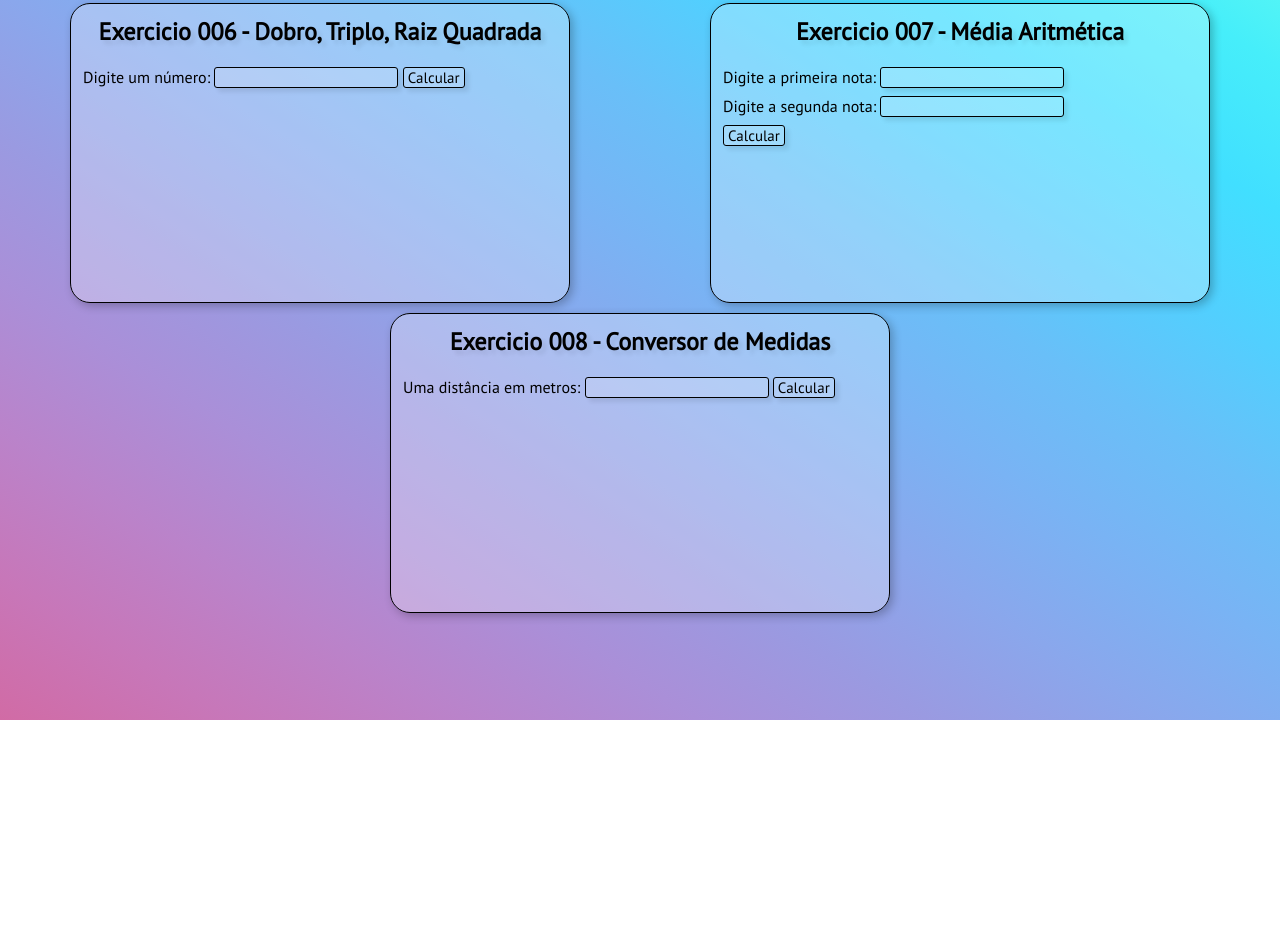
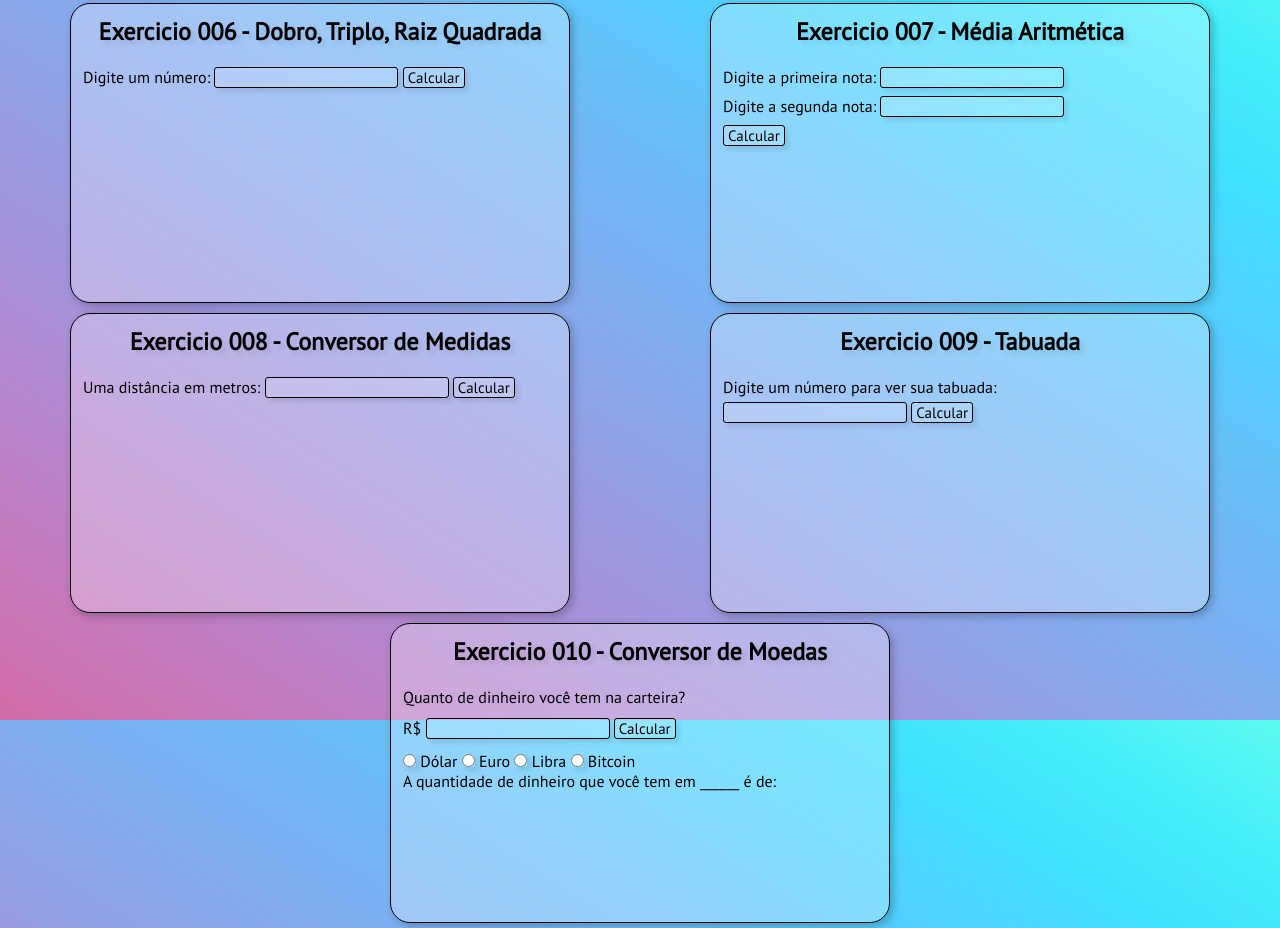
Before and after one commit to ThauaBrandao/curso-js, a plain HTML site: page exercicios_py/index.html in a window 1280 px wide. Shown: the part 80-1008 px from the top of the page. Before the commit the page ends 800 px from the top, so only its background shows below. Drawn offline with Linux system fonts and the light colour scheme; a web font is replaced by a local one.

Commit message:
exercicio 010 feito

```diff
--- a/exercicios_py/index.html
+++ b/exercicios_py/index.html
@@ -58,16 +58,57 @@
                 <input type="button" value="Calcular" onclick="calcular008()" id="calc008" class="calc">
             </div>
 
-            <div id="resultado006">
+            <div id="resultado008">
             </div>
         </div>
 
-        <script src="script.js">
+        <!--EXERCICIO 009-->
+        <div id="conteiner">
+            <div id="titulo">
+                <h2>Exercicio 009 - Tabuada</h2>
+            </div>
+            <div>
+                <nav style="margin-bottom: 5px;"><label for="numero009">Digite um número para ver sua tabuada:</label></nav>
+                <input type="number" id="numero009">
+                <input type="button" value="Calcular" onclick="calcular009()" id="calc009" class="calc">
+            </div>
 
-        </script>
+            <div id="resultado009">
+            </div>
+        </div>
+
+        <!--EXERCICIO 010-->
+        <div id="conteiner">
+            <div id="titulo">
+                <h2>Exercicio 010 - Conversor de Moedas</h2>
+            </div>
+            <div>
+                <nav style="margin-bottom: 5px;"><label for="numero010">Quanto de dinheiro você tem na carteira?</label></nav>R$
+                <input type="number" id="numero010">
+                <input type="button" value="Calcular" onclick="calcular010()" id="calc010" class="calc" style="margin: 6px 0px 12px 0px;">
+                <div class="form-group">
+                    <input type="radio" name="moeda" id="dolar">
+                    <label for="dolar">Dólar</label>
+                    <input type="radio" name="moeda" id="euro">
+                    <label for="euro">Euro</label>
+                    <input type="radio" name="moeda" id="libra">
+                    <label for="libra">Libra</label>
+                    <input type="radio" name="moeda" id="bitcoin">
+                    <label for="bitcoin">Bitcoin</label>
+                </div>
+            </div>
+
+            <div id="resultado010">
+                A quantidade de dinheiro que você tem em ______ é de:
+            </div>
+        </div>
+
+
 
 
     </main>
+    <script src="script.js">
 
+    </script>
 </body>
 </html>
--- a/exercicios_py/script.js
+++ b/exercicios_py/script.js
@@ -2,12 +2,12 @@
 
 function calcular006() {
     let numero006 = document.querySelector("#numero006")
-    let resultado006 = document.getElementById('resultado006')
+    let res006 = document.getElementById('resultado006')
     let dobro006 = Number(numero006.value) * 2
     let triplo006 = Number(numero006.value) * 3
     let rq006 = Number(numero006.value) * Number(numero006.value)
 
-    resultado006.innerHTML = `O dobro de ${Number(numero006.value)} é ${dobro006} <br> O triplo de ${Number(numero006.value)} é ${triplo006} <br> A raiz quadrada de ${Number(numero006.value)} é ${rq006}`
+    res006.innerHTML = `O dobro de ${Number(numero006.value)} é <strong>${dobro006}</strong> <br> O triplo de ${Number(numero006.value)} é <strong>${triplo006}</strong> <br> A raiz quadrada de ${Number(numero006.value)} é <strong>${rq006}</strong>`
 }
 
 //EXERCICIO 007
@@ -19,8 +19,60 @@ function calcular007() {
     let media = (Number(nota1.value) + Number(nota2.value)) / 2
 
     if (Number(nota1.value) > 10 || Number(nota2.value) > 10) {
-        res.innerHTML = `A nota máxima é 10, calcule novamente!`
+        res.innerHTML = `A nota máxima é <strong>10</strong>, calcule novamente!`
     } else {
-        res.innerHTML = `A sua média é ${media}`
+        res.innerHTML = `A sua média é <strong>${media}</strong>`
     }
 }
+
+//EXERCICIO 008
+
+function calcular008() {
+    let valor1 = document.getElementById('numero008')
+    let res008 = document.getElementById('resultado008')
+    let km = Number(valor1.value) / 1000
+    let hm = Number(valor1.value) / 100
+    let dam = Number(valor1.value) / 10
+    let dm = Number(valor1.value) * 10
+    let cm = Number(valor1.value) * 100
+    let mm = Number(valor1.value) * 1000
+    res008.innerHTML = `A medida de ${Number(valor1.value)}m corresponde a <strong>${km}km</strong> <br> A medida de ${Number(valor1.value)}m corresponde a <strong>${hm}hm</strong> <br> A medida de ${Number(valor1.value)}m corresponde a <strong>${dam}dam</strong> <br> A medida de ${Number(valor1.value)}m corresponde a <strong>${dm}dm</strong> <br> A medida de ${Number(valor1.value)}m corresponde a <strong>${cm}cm</strong> <br> A medida de ${Number(valor1.value)}m corresponde a <strong>${mm}mm</strong> <br> `
+}
+
+//EXERCICIO 009
+
+function calcular009() {
+    let valor1 = document.getElementById('numero009')
+    let res009 = document.getElementById('resultado009')
+    res009.innerHTML = ``
+    for (let i= 1; i < 11; i++) {
+        let mult009 = Number(valor1.value) * i
+        res009.innerHTML += `${i} x ${Number(valor1.value)} = <strong>${mult009}</strong> | `
+        if (i == 2 || i == 4 || i == 6 || i == 8 || i == 10 ) {
+            res009.innerHTML += `<br> `
+        }
+
+    }
+}
+
+//EXERCICIO 010
+
+function calcular010() {
+    let valor1 = document.getElementById('numero010')
+    let moeda = document.getElementsByName('moeda')
+    let dolar = Number(valor1.value) / 4.97
+    let euro = Number(valor1.value) / 5.33
+    let libra = Number(valor1.value) / 6.24
+    let bitcoin = Number(valor1.value) / 128225.76
+    let res010 = document.getElementById('resultado010')
+    if (moeda[0].checked) {
+        res010.innerHTML = `A quantidade de dinheiro que você tem em <strong>Dólar</strong> é de: <strong>${dolar.toFixed(2)}$</strong>`
+    } else if (moeda[1].checked) {
+        res010.innerHTML = `A quantidade de dinheiro que você tem em <strong>Euro</strong> é de: <strong>${euro.toFixed(2)}€</strong>`
+    } else if (moeda[2].checked) {
+        res010.innerHTML = `A quantidade de dinheiro que você tem em <strong>Libra</strong> é de: <strong>${libra.toFixed(2)}£</strong>`
+    } else {
+        res010.innerHTML = `A quantidade de dinheiro que você tem em <strong>Bitcoin</strong> é de: <strong>${bitcoin.toFixed(5)}BTC</strong>`
+    }
+
+}
```
